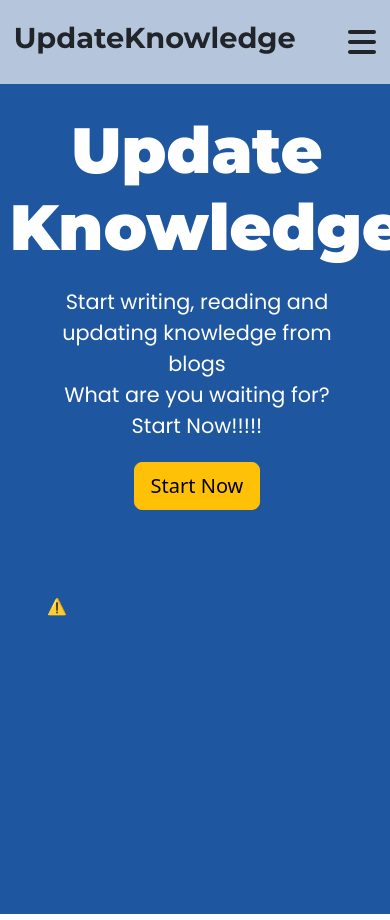
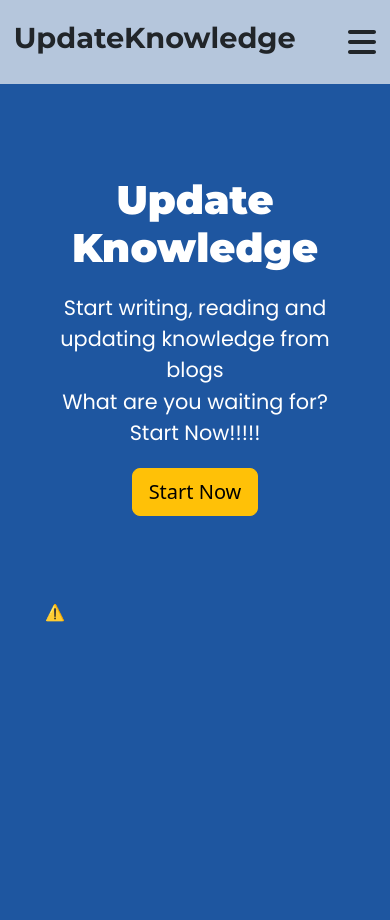
Before and after one commit to Programmer-Kishan/Blog-Website, a React (Create React App) app: page / in a window 390 px wide. Built offline with nearby package versions, Linux system fonts and the light colour scheme; no server answers.

Commit message:
landing page height issuse fixed

```diff
--- a/src/Components/LandingPage/LandingPage.module.css
+++ b/src/Components/LandingPage/LandingPage.module.css
@@ -58,9 +58,15 @@
 
     .left-content {
         width: 100%;
-        margin: 7em 0 4rem;
+        margin: 11em 0 4rem;
     }
 
+}
+
+@media only screen and (max-width: 913px) {
+    .main-content {
+        height: 100vh;
+    }
 }
 
 @media only screen and (max-width: 733px) {
@@ -79,3 +85,13 @@
         margin: 20px auto;
     }
 }
+
+@media only screen and (max-width: 410px) {
+    .main-content {
+        height: 100%;
+    }
+
+    .left-content h1 {
+        font-size: 2.5rem;
+    }
+}
```
